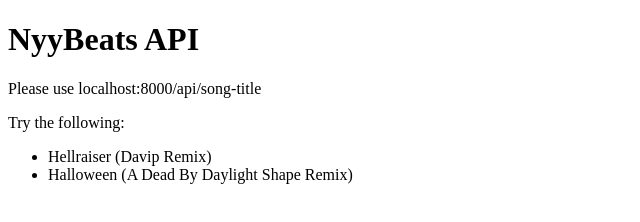
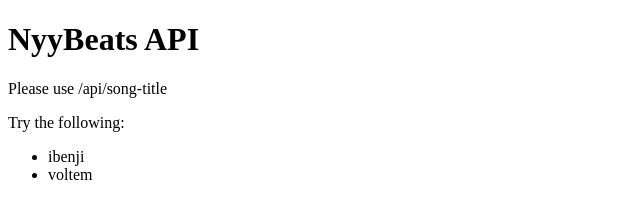
Before and after one commit to Dayewalker/nyybeats-api, a website: page index.html in a window 1280 px wide. Shown: the whole page, without its empty margins (0-640 px from the left). Drawn offline with Linux system fonts and the light colour scheme.

Commit message:
Updated previous commit with actual correct information

```diff
--- a/index.html
+++ b/index.html
@@ -4,15 +4,17 @@
     <meta charset="UTF-8">
     <meta http-equiv="X-UA-Compatible" content="IE=edge">
     <meta name="viewport" content="width=device-width, initial-scale=1.0">
-    <title>Document</title>
+    <title>NyyBeats API</title>
 </head>
 <body>
     <h1>NyyBeats API</h1>
-    <p>Please use localhost:8000/api/song-title</p>
+    <p>Please use /api/song-title</p>
     <span>Try the following:</span>
     <ul>
-        <li>Hellraiser (Davip Remix)</li>
-        <li>Halloween (A Dead By Daylight Shape Remix)</li>
+        <li>ibenji</li>
+        <li>voltem</li>
     </ul>
+
+
 </body>
 </html>
```
